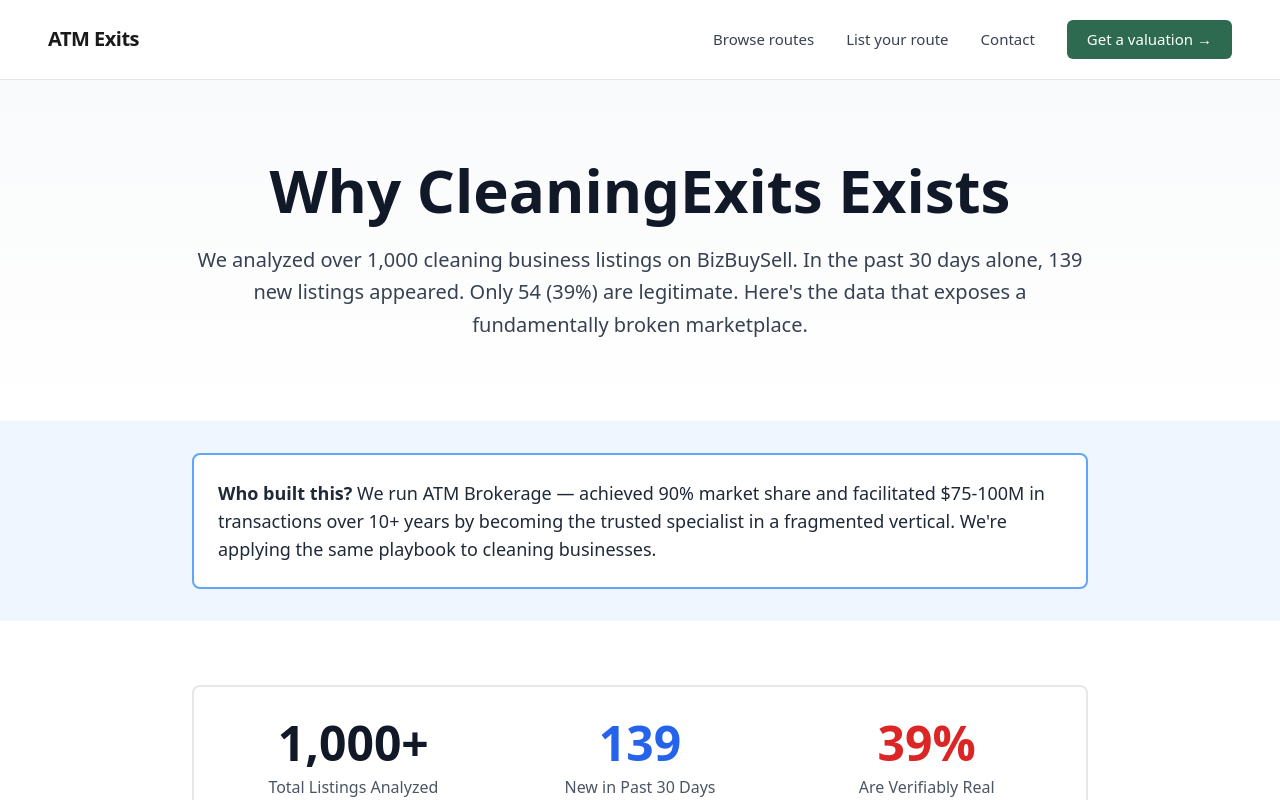
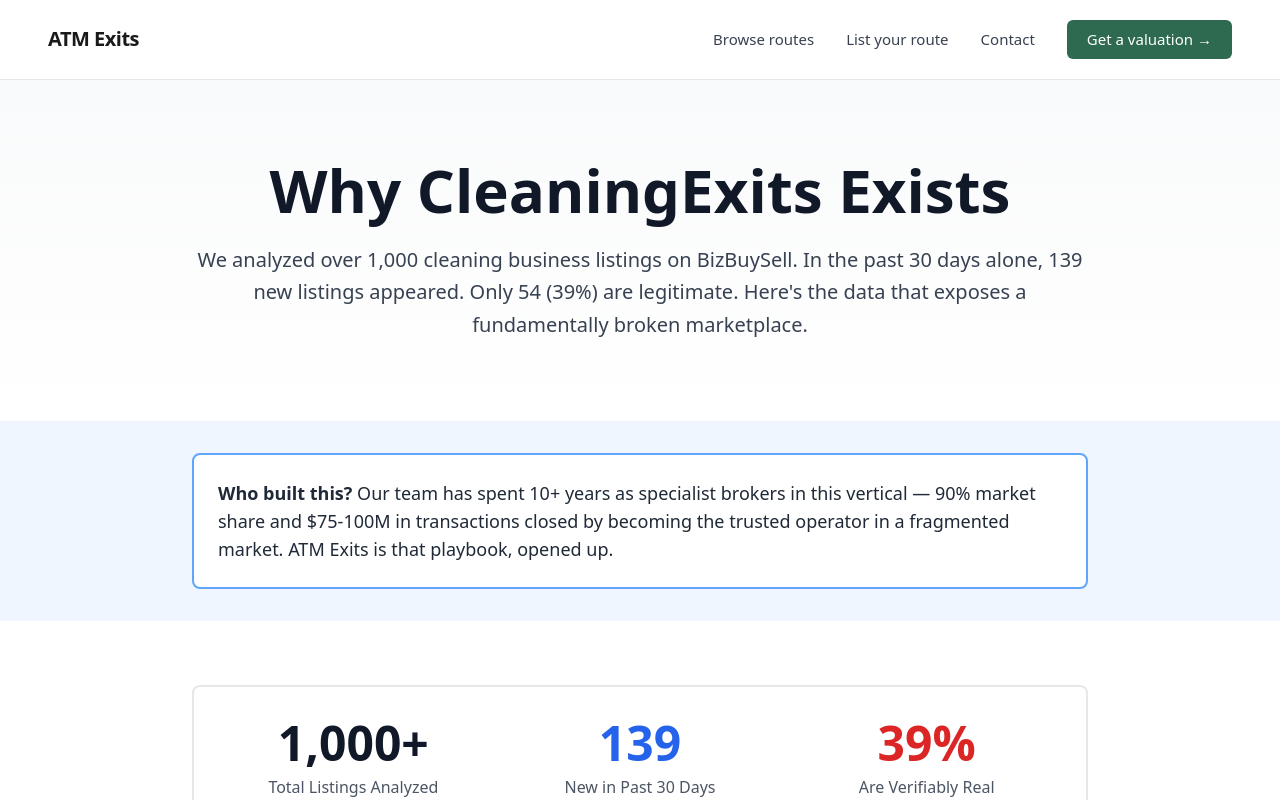
Before and after one commit to jeffsosville/atmexits, a Next.js app: page /why in a window 1280 px wide. Shown: the top 800 px of the page. Built offline with nearby package versions, Linux system fonts and the light colour scheme; no server answers.

Commit message:
Revise text for clarity and conciseness

```diff
--- a/pages/why.tsx
+++ b/pages/why.tsx
@@ -35,9 +35,9 @@
           <div className="max-w-4xl mx-auto">
             <div className="p-6 bg-white border-2 border-blue-400 rounded-lg">
               <p className="text-gray-800 text-lg">
-                <strong>Who built this?</strong> We run ATM Brokerage — achieved 90% market share and facilitated
-                $75-100M in transactions over 10+ years by becoming the trusted specialist in a fragmented vertical.
-                We're applying the same playbook to cleaning businesses.
+                <strong>Who built this?</strong> Our team has spent 10+ years as specialist brokers in this
+                vertical — 90% market share and $75-100M in transactions closed by becoming the trusted operator
+                in a fragmented market. ATM Exits is that playbook, opened up.
               </p>
             </div>
           </div>
@@ -566,8 +566,8 @@
 
                 <div className="mt-6 p-4 bg-blue-50 rounded-lg">
                   <p className="text-gray-700">
-                    <strong>We built this because we're brokers too.</strong> We ran ATM Brokerage for 10+ years and
-                    facilitated $75-100M in transactions by becoming the trusted specialist. We know what legitimate
+                    <strong>We built this because we're brokers too.</strong> We've spent 10+ years in this vertical
+                    and facilitated $75-100M in transactions by becoming the trusted specialist. We know what legitimate
                     brokers need: quality buyers, clean data, and aligned incentives.
                   </p>
                 </div>
```
